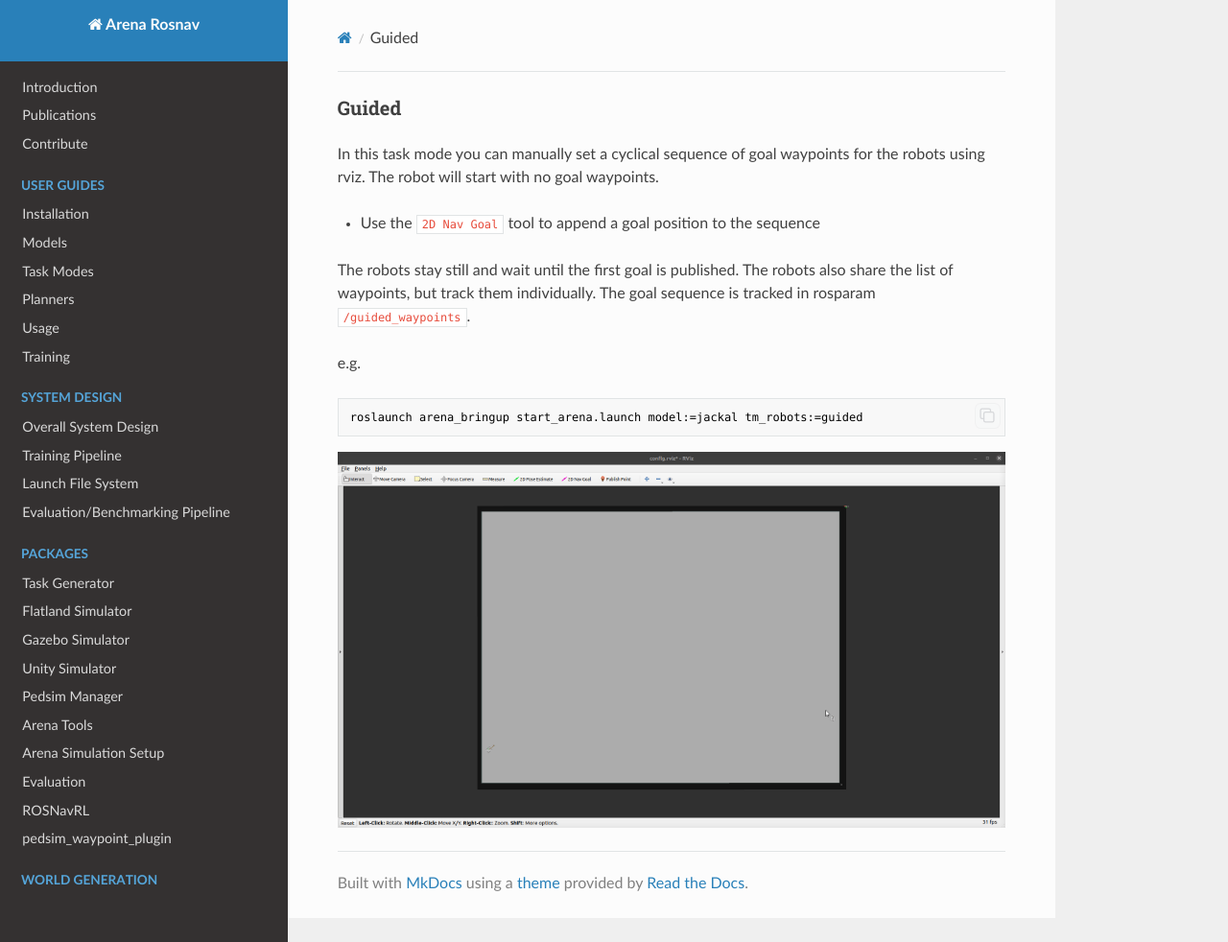
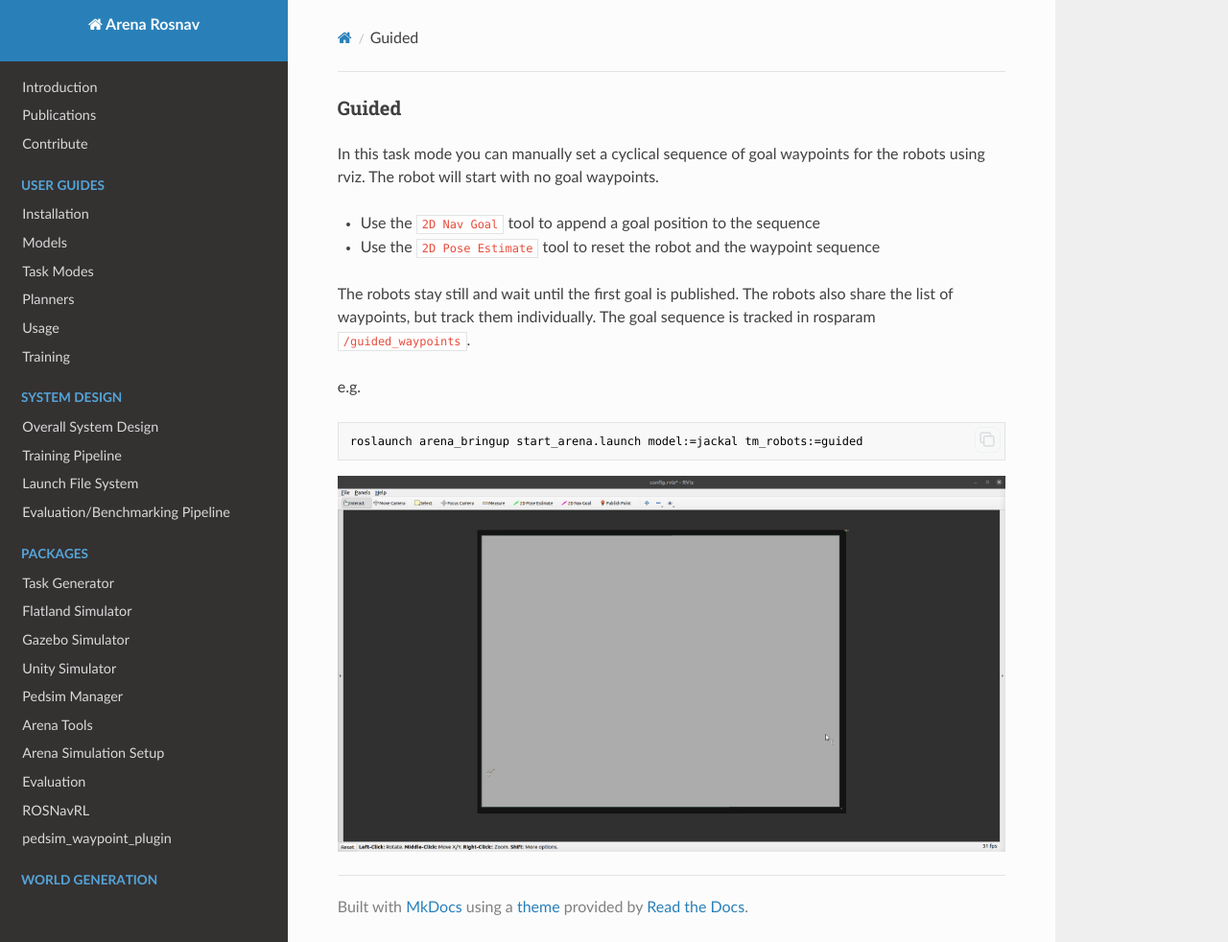
Before and after one commit to Arena-Rosnav/.github, an MkDocs documentation site: the page built from docs/user_guides/task_modes/guided.md, in a window 1280 px wide and 982 px high. Shown: the whole window at 96% size. Built offline with MkDocs 1.6.1, drawn with Linux system fonts in a browser that asks for light colours; nearby versions of some CDN libraries; comment, search, counter and statistics services are not loaded.

Commit message:
tweak guided

```diff
--- a/docs/user_guides/task_modes/guided.md
+++ b/docs/user_guides/task_modes/guided.md
@@ -3,6 +3,8 @@
 In this task mode you can manually set a cyclical sequence of goal waypoints for the robots using rviz. The robot will start with no goal waypoints.
 
 - Use the `2D Nav Goal` tool to append a goal position to the sequence
+
+- Use the `2D Pose Estimate` tool to reset the robot and the waypoint sequence
 
 The robots stay still and wait until the first goal is published. The robots also share the list of waypoints, but track them individually.
 The goal sequence is tracked in rosparam `/guided_waypoints`.
```
